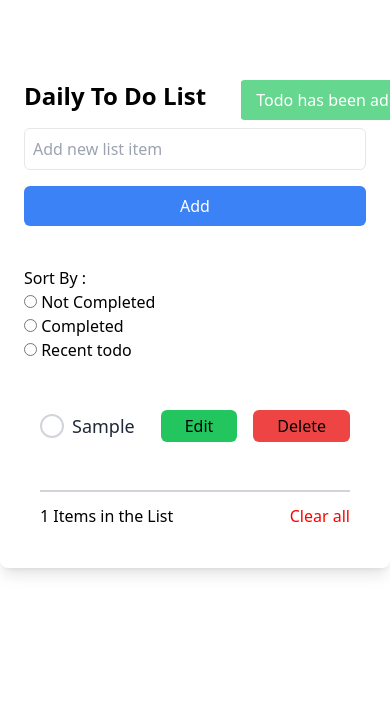
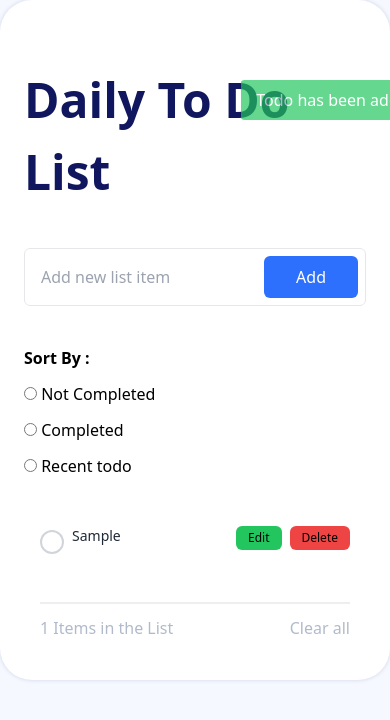
Before and after one commit to manish-107/eg-intern-task, a Next.js app: page / in a window 390 px wide. Both pictures are taken after typing "Sample" into the empty fields and a click on the button "Add". Shown: the top 720 px of the page. Built offline with nearby package versions, Linux system fonts and the light colour scheme.

Commit message:
ui design and responsive

```diff
--- a/app/components/DisplayTodos.tsx
+++ b/app/components/DisplayTodos.tsx
@@ -82,35 +82,38 @@ export const DisplayTodos = ({ todo }: DisplayTodosProps) => {
       {editView.showEditText && (
         <EditTodo editView={editView} setEditView={setEditView} />
       )}
-      <div className="flex justify-between mx-2 p-2 rounded-lg">
-        <label
-          className={`${
-            todo.completed
-              ? "line-through"
-              : "text-gray-800 hover:text-blue-700"
-          } text-lg flex items-center gap-2`}
-        >
+      <div className="flex items-start mx-2 p-2 text-[1rem] rounded-lg">
+        <div className="flex items-start gap-2 flex-grow">
           <input
             type="checkbox"
             checked={todo.completed}
             onChange={(e) => markAsCompleted(todo.todoId, e.target.checked)}
-            className="custom-checkbox w-6 h-6 rounded-full border-2 border-gray-300 focus:ring-0"
+            className="custom-checkbox w-5 h-5 sm:w-6 sm:h-6 rounded-full border-2 border-gray-300 focus:ring-0 flex-shrink-0 mt-1"
           />
-          {todo.text}
-        </label>
+          <label
+            className={`${
+              todo.completed
+                ? "line-through text-[#8F98A8]"
+                : "text-gray-800 hover:text-[#2D70FD]"
+            } text-sm sm:text-base break-words`}
+            style={{ maxWidth: "60%", whiteSpace: "normal" }}
+          >
+            {todo.text}
+          </label>
+        </div>
 
-        <div className="flex gap-4">
+        <div className="flex gap-2 flex-shrink-0">
           <button
             type="button"
             onClick={() => editTodo(todo.todoId, todo.text)}
-            className="py-1 px-6 rounded-md bg-green-500"
+            className="py-1 px-3 sm:px-6 rounded-md bg-green-500 text-xs sm:text-base"
           >
             Edit
           </button>
           <button
             type="button"
             onClick={() => deleteTodo(todo.todoId)}
-            className="py-1 px-6 rounded-md bg-red-500"
+            className="py-1 px-3 sm:px-6 rounded-md bg-red-500 text-xs sm:text-base"
           >
             Delete
           </button>
--- a/app/components/FilterData.tsx
+++ b/app/components/FilterData.tsx
@@ -58,8 +58,8 @@ export const FilterData = () => {
 
   return (
     <div className="mt-10">
-      <div className="flex justify-around flex-col md:flex-row">
-        <h1>Sort By :</h1>
+      <div className="flex justify-around flex-col gap-3 md:flex-row">
+        <h1 className="font-bold">Sort By :</h1>
         <label>
           <input
             type="radio"
--- a/app/components/Footer.tsx
+++ b/app/components/Footer.tsx
@@ -39,12 +39,12 @@ export default function Footer() {
   }, [reloadState]); // Update todos count whenever reloadState changes
 
   return (
-    <div className="flex flex-row justify-between m-4 mt-10 border-t-2 border-gray-300 pt-3">
-      <h5>{numberOfTodos} Items in the List</h5>
+    <div className="flex flex-row justify-between m-4 mt-10 border-t-2  border-[#EEEEEE] pt-3">
+      <h5 className="text-[#B1BACB]">{numberOfTodos} Items in the List</h5>
       <button
         type="button"
         onClick={clearAllTodo}
-        style={{ cursor: "pointer", color: "red" }}
+        style={{ cursor: "pointer", color: "#B1BACB" }}
       >
         Clear all
       </button>
--- a/app/components/Header.tsx
+++ b/app/components/Header.tsx
@@ -1,7 +1,9 @@
 export default function Header() {
   return (
     <>
-      <h1 className="text-2xl font-bold  my-4">Daily To Do List</h1>
+      <h1 className="text-[3rem] font-bold text-[#11175E]  mt-10 mb-10">
+        Daily To Do List
+      </h1>
     </>
   );
 }
--- a/app/components/TodoInput.tsx
+++ b/app/components/TodoInput.tsx
@@ -65,17 +65,17 @@ export default function TodoInput() {
           color={showToastMessage.color}
         />
       )}
-      <div className="flex flex-col md:flex-row items-center gap-2 my-4">
+      <div className="relative my-4 w-full">
         <input
           type="text"
           placeholder="Add new list item"
-          className="border rounded-md p-2 w-full md:flex-grow"
+          className="border rounded-md p-4 w-full pr-16"
           value={input}
           onChange={(e) => setInput(e.target.value)}
         />
         <button
           onClick={handleAdd}
-          className="bg-blue-500 text-white rounded-md w-full md:w-3/12 px-6 py-2 mt-2 md:mt-0"
+          className="absolute right-1 m-1 top-1 bottom-1 bg-[#2D70FD] text-white rounded-md px-8 py-2"
         >
           Add
         </button>
--- a/app/globals.css
+++ b/app/globals.css
@@ -1,6 +1,14 @@
 @tailwind base;
 @tailwind components;
 @tailwind utilities;
+
+body{
+  background-color: #f5f8ff;
+}
+
+.custom-shadow {
+  box-shadow: 0px 0px 4px rgba(0, 23, 71, 0.15);
+}
 
 @keyframes slide-in {
   0% {
@@ -48,18 +56,18 @@
 }
 
 .custom-checkbox:checked {
-  background-color: #22c55e;
-  border-color: #22c55e;
+  background-color: #00D8A7;
+  border-color: #00D8A7;
 }
 
 .custom-checkbox:checked::after {
   content: '';
   position: absolute;
-  top: 4px;
+  top: 3px;
   left: 7px;
-  width: 8px;
+  width: 6px;
   height: 12px;
   border: solid white;
-  border-width: 0 4px 4px 0;
+  border-width: 0 2px 2px 0;
   transform: rotate(45deg);
 }
--- a/app/page.tsx
+++ b/app/page.tsx
@@ -7,11 +7,13 @@ import { ReloadProvider } from "./context/ContextState";
 export default function Home() {
   return (
     <ReloadProvider>
-      <div className="max-w-2xl mx-auto mt-10 bg-white p-6 rounded-lg shadow-lg">
-        <Header />
-        <TodoInput />
-        <FilterData />
-        <Footer />
+      <div className="max-w-5xl mx-auto mt-0 md:mt-24 bg-white p-6 rounded-[2rem]  custom-shadow">
+        <main className="max-w-xl mx-auto">
+          <Header />
+          <TodoInput />
+          <FilterData />
+          <Footer />
+        </main>
       </div>
     </ReloadProvider>
   );
```
